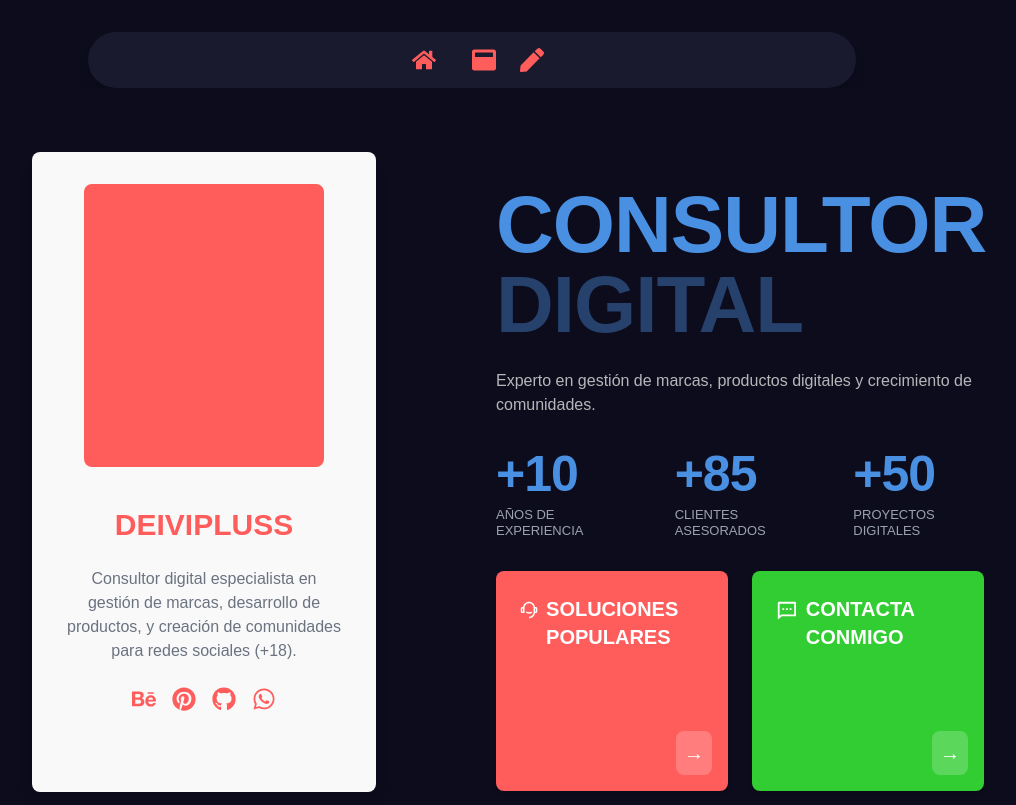
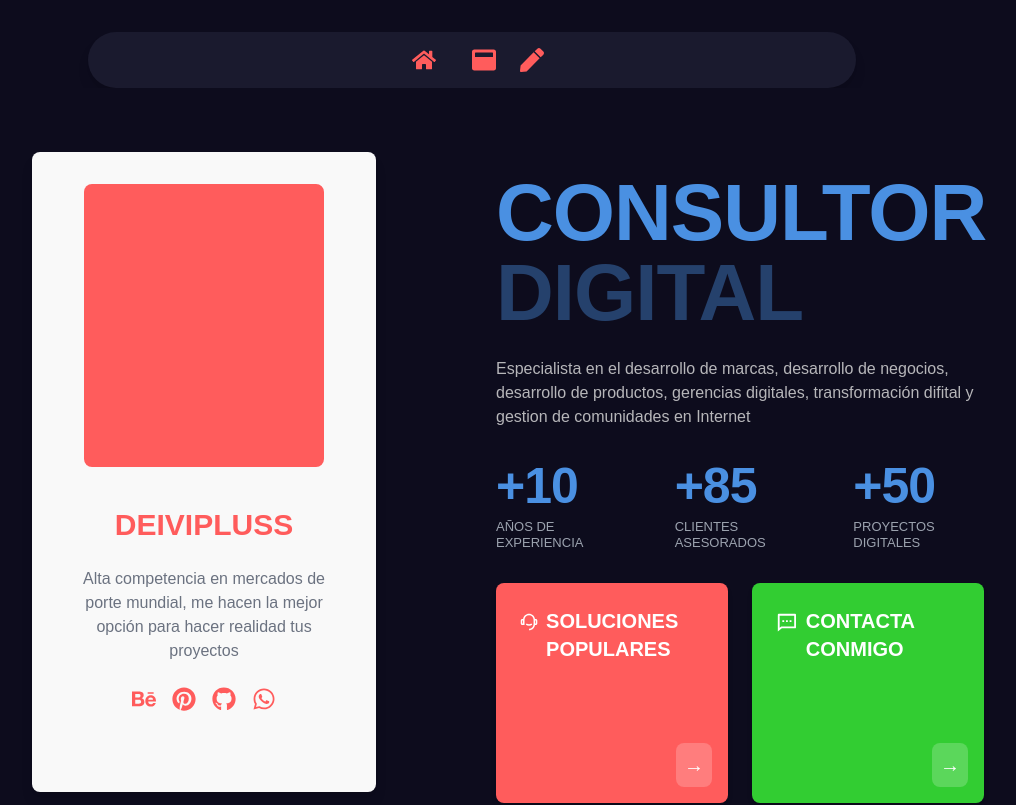
Before and after one commit to deivipluss/landing, a Next.js app: page / in a window 1280 px wide. Shown: the top 805 px of the page, without its empty margins (168-1184 px from the left). Built offline with nearby package versions, Linux system fonts and the light colour scheme.

Commit message:
restaurado9

```diff
--- a/app/page.tsx
+++ b/app/page.tsx
@@ -14,7 +14,7 @@ const ProfileCard: React.FC = () => (
     <div className="w-[200px] md:w-[240px] h-[200px] md:h-[283px] bg-[#FF5C5C] mb-2 md:mb-4 rounded-lg"></div>
     <h2 className="text-[#FF5C5C] text-2xl md:text-3xl font-bold font-poppins">DEIVIPLUSS</h2>
     <p className="text-gray-500 mt-2 md:mt-4 text-sm md:text-base font-poppins font-light">
-      Consultor digital especialista en gestión de marcas, desarrollo de productos, y creación de comunidades para redes sociales (+18).
+      Alta competencia en mercados de porte mundial, me hacen la mejor opción para hacer realidad tus proyectos
     </p>
     <div className="flex space-x-4 mt-2 md:mt-4 justify-center">
       <FaBehance className="text-[#FF5C5C] text-xl md:text-2xl" />
@@ -37,7 +37,7 @@ const ProfessionalInfo: React.FC = () => (
       </h1>
     </div>
     <p className="text-[#E1E1E1] opacity-80 text-[16px] text-center md:text-left px-4 md:px-0 -mt-2 font-poppins font-light">
-      Experto en gestión de marcas, productos digitales y crecimiento de comunidades.
+    Especialista en el desarrollo de marcas, desarrollo de negocios, desarrollo de productos, gerencias digitales, transformación difital y gestion de comunidades en Internet
     </p>
     <div className="grid grid-cols-3 gap-6 md:gap-12 mt-8 px-4 md:px-0 w-full">
       <div className="flex flex-col items-center md:items-start">
```
